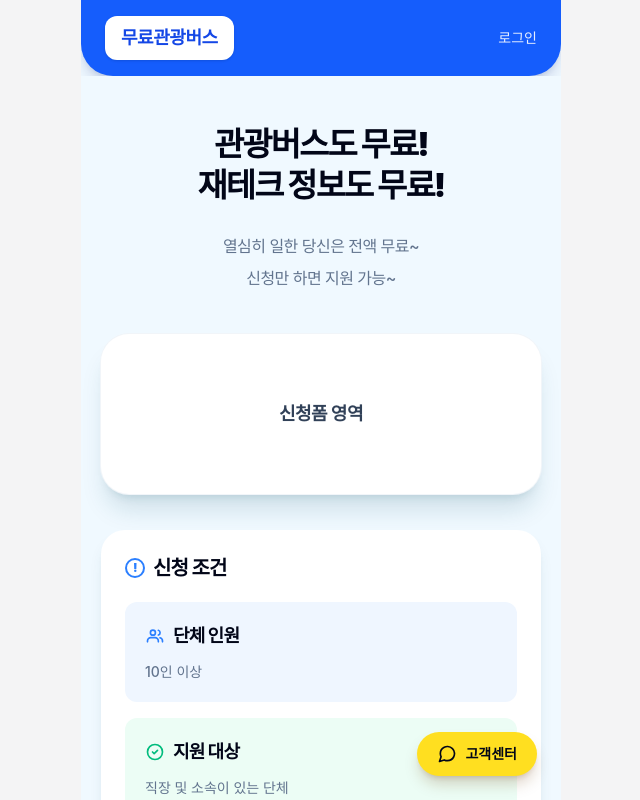
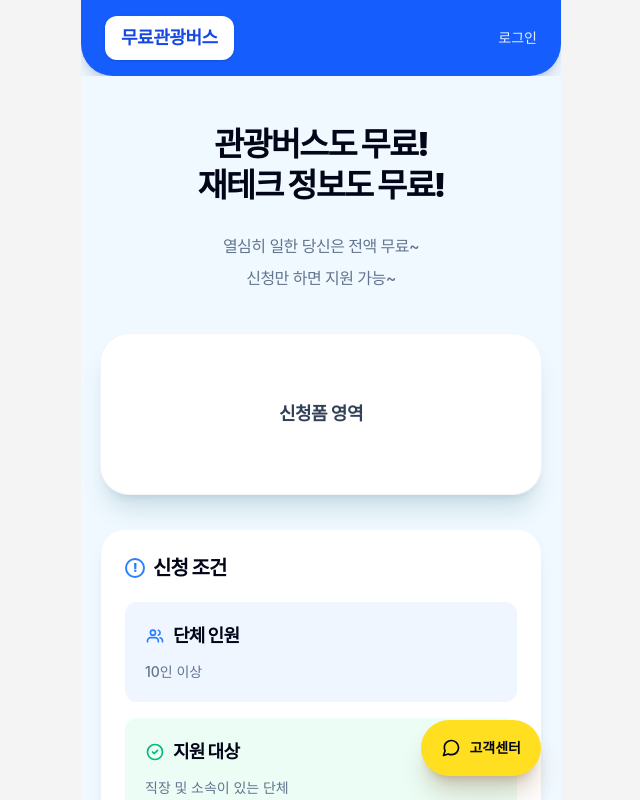
Before and after one commit to picassoautokr-pixel/free-tour-bus, a Next.js app: page / in a window 1280 px wide. Shown: the top 800 px of the page, without its empty margins (319-959 px from the left). Built offline with nearby package versions, Linux system fonts and the light colour scheme.

Commit message:
Update button styling on Home page: adjusted positioning, size, and hover effects for improved user interaction.

```diff
--- a/app/page.tsx
+++ b/app/page.tsx
@@ -110,7 +110,7 @@ export default function Home() {
 
       <button
         type="button"
-        className="fixed bottom-6 right-[max(1.5rem,calc((100vw-480px)/2+1.5rem))] flex items-center gap-2 rounded-full bg-yellow-300 px-5 py-3 text-sm font-black text-slate-950 shadow-lg shadow-yellow-900/25 transition hover:bg-yellow-200"
+        className="fixed bottom-6 right-[max(1.25rem,calc((100vw-480px)/2+1.25rem))] z-50 flex h-14 items-center gap-2 rounded-full bg-yellow-300 px-5 text-sm font-black text-slate-950 shadow-xl shadow-yellow-900/25 transition hover:-translate-y-0.5 hover:bg-yellow-200 active:translate-y-0"
       >
         <svg
           aria-hidden="true"
```
